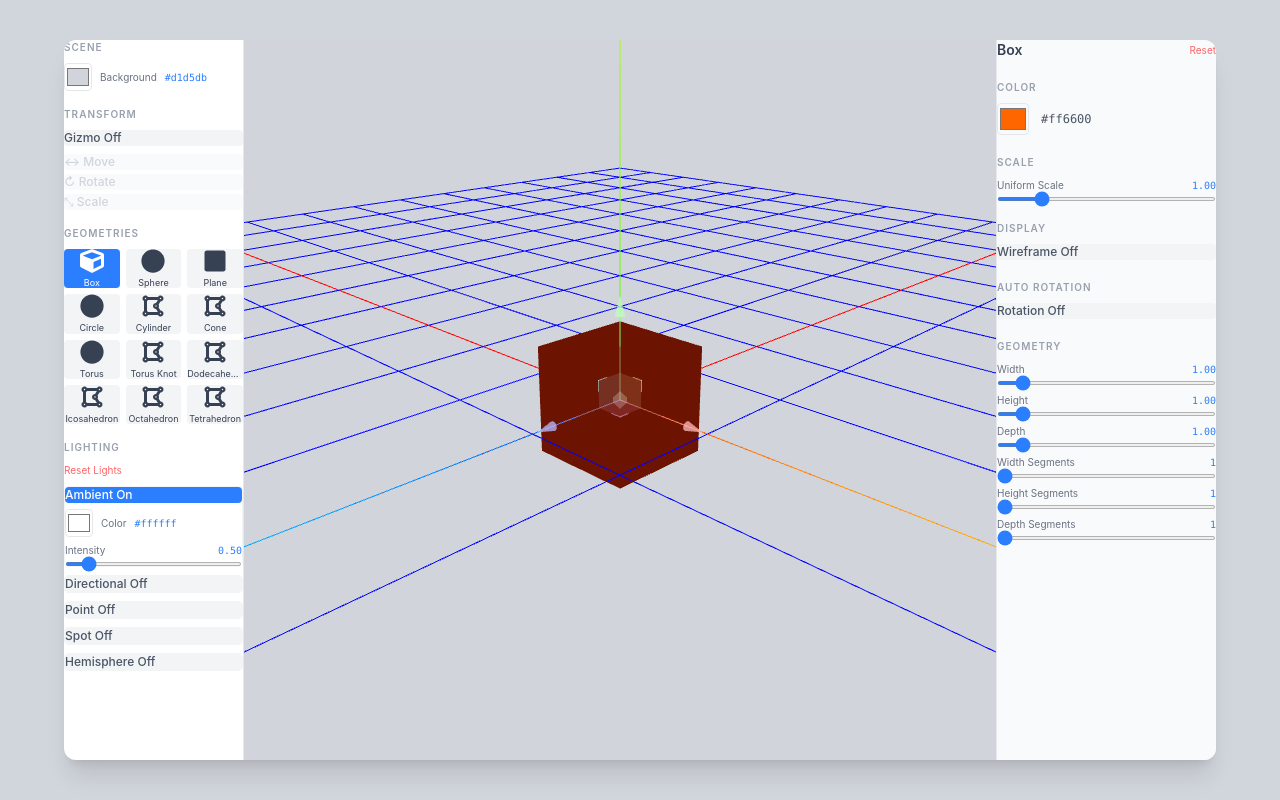
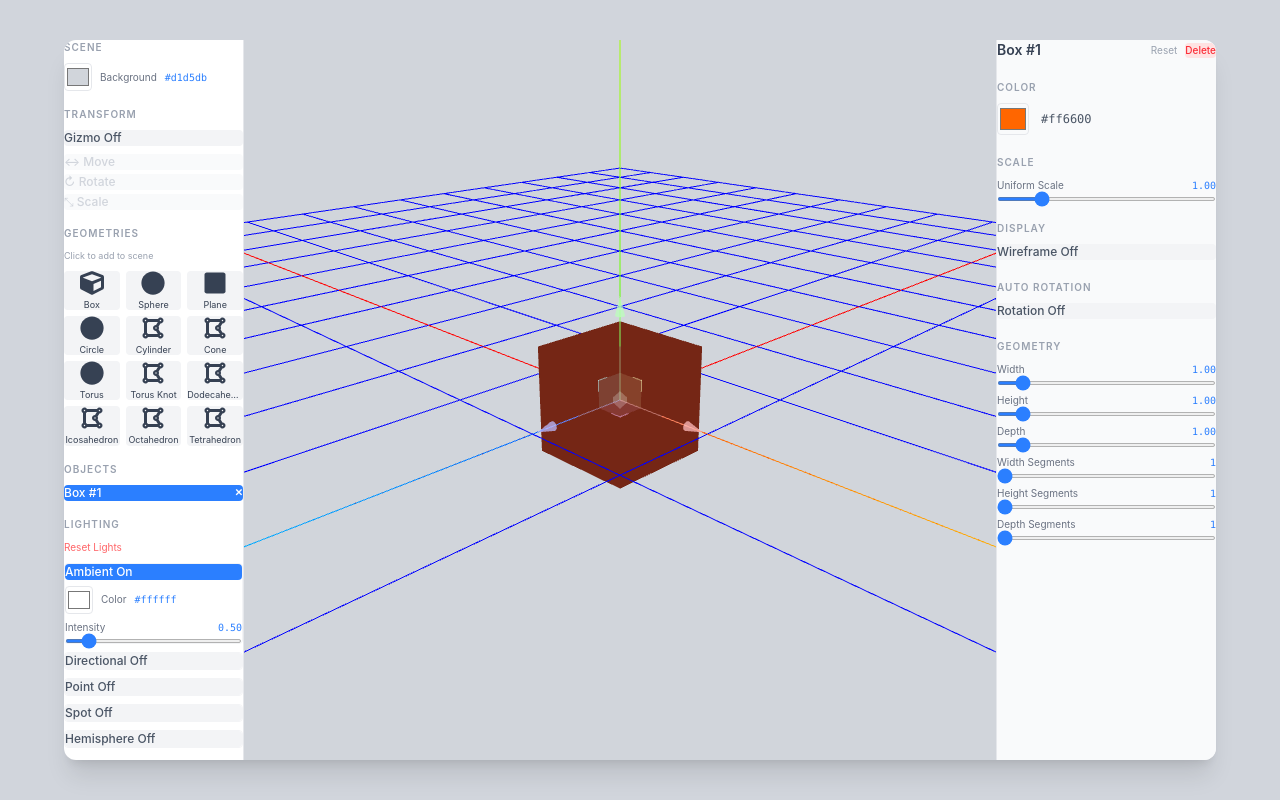
Before and after one commit to teja-kollimarla/r3f, a React (Vite) app in the folder whiteboard/: page / in a window 1280 px wide. Both pictures are taken after a click on the element "Box". Built offline with nearby package versions, Linux system fonts and the light colour scheme.

Commit message:
added the addtion and delection of the object

```diff
--- a/whiteboard/src/App.jsx
+++ b/whiteboard/src/App.jsx
@@ -5,11 +5,16 @@ import useStore from './store/useStore'
 import LeftPanel from './components/Leftpannel'
 import RightPanel from './components/RightPannel'
 import SceneLights from './components/SceneLighting'
-import Shape from './components/Shape'
+import Scene from './components/Scene'
+
+function SceneBackground() {
+  const backgroundColor = useStore((s) => s.backgroundColor)
+  return <color attach="background" args={[backgroundColor]} />
+}
 
 function App() {
-  const selectedGeometry = useStore((s) => s.selectedGeometry)
-  const geoArgs          = useStore((s) => s.geoArgs)
+  const objects   = useStore((s) => s.objects)
+  const selectedId = useStore((s) => s.selectedId)
 
   return (
     <div className="w-full h-screen bg-gray-300 flex items-center justify-center">
@@ -24,25 +29,20 @@ function App() {
             <OrbitControls makeDefault />
             <axesHelper args={[5]} />
             <gridHelper args={[20, 20, 'red', 'blue']} />
-            {selectedGeometry && geoArgs.length > 0 && <Shape />}
+            <Scene />
           </Canvas>
 
-          {!selectedGeometry && (
+          {objects.length === 0 && (
             <div className="absolute inset-0 flex items-center justify-center pointer-events-none">
-              <p className="text-gray-400 text-sm">Select a geometry from the panel</p>
+              <p className="text-gray-400 text-sm">Add a geometry from the panel</p>
             </div>
           )}
         </div>
 
-        {selectedGeometry && <RightPanel />}
+        {selectedId && <RightPanel />}
       </div>
     </div>
   )
 }
 
-function SceneBackground() {
-  const backgroundColor = useStore((s) => s.backgroundColor)
-  return <color attach="background" args={[backgroundColor]} />
-}
-
 export default App
--- a/whiteboard/src/components/Leftpannel.jsx
+++ b/whiteboard/src/components/Leftpannel.jsx
@@ -5,10 +5,13 @@ import LightingPanel from './LightingPannel'
 import Toggle from './ui/toggle'
 
 function LeftPanel() {
-  const selectedGeometry   = useStore((s) => s.selectedGeometry)
+  const objects            = useStore((s) => s.objects)
+  const selectedId         = useStore((s) => s.selectedId)
+  const addObject          = useStore((s) => s.addObject)
+  const removeObject       = useStore((s) => s.removeObject)
+  const selectObject       = useStore((s) => s.selectObject)
   const transformMode      = useStore((s) => s.transformMode)
   const showTransform      = useStore((s) => s.showTransform)
-  const selectGeometry     = useStore((s) => s.selectGeometry)
   const setTransformMode   = useStore((s) => s.setTransformMode)
   const setShowTransform   = useStore((s) => s.setShowTransform)
   const backgroundColor    = useStore((s) => s.backgroundColor)
@@ -62,18 +65,15 @@ function LeftPanel() {
 
       {/* ── Geometries ─────────────────────────── */}
       <Section title="Geometries">
+        <p className="text-[9px] text-gray-400">Click to add to scene</p>
         <div className="grid grid-cols-3 gap-1.5 w-full">
           {Object.entries(geometries).map(([key, item]) => {
             const Icon = item.icon
-            const isSelected = selectedGeometry === key
             return (
               <div
                 key={key}
-                onClick={() => selectGeometry(key)}
-                className={`flex flex-col items-center justify-start gap-1 p-1.5 rounded cursor-pointer transition-colors
-                  ${isSelected
-                    ? 'bg-blue-500 text-white'
-                    : 'bg-gray-100 text-gray-700 hover:bg-gray-200'}`}
+                onClick={() => addObject(key)}
+                className="flex flex-col items-center justify-start gap-1 p-1.5 rounded cursor-pointer transition-colors bg-gray-100 text-gray-700 hover:bg-blue-100 hover:text-blue-600 active:scale-95"
               >
                 <div className="icon-wrapper"><Icon /></div>
                 <span className="text-[9px] text-center w-full truncate leading-tight">{item.name}</span>
@@ -83,6 +83,34 @@ function LeftPanel() {
         </div>
       </Section>
 
+      {/* ── Objects in Scene ───────────────────── */}
+      {objects.length > 0 && (
+        <Section title="Objects">
+          <div className="flex flex-col gap-1">
+            {objects.map((obj) => {
+              const isSelected = obj.id === selectedId
+              return (
+                <div
+                  key={obj.id}
+                  className={`flex items-center justify-between px-2 py-1.5 rounded cursor-pointer text-xs font-medium transition-colors
+                    ${isSelected ? 'bg-blue-500 text-white' : 'bg-gray-100 text-gray-600 hover:bg-gray-200'}`}
+                  onClick={() => selectObject(obj.id)}
+                >
+                  <span className="capitalize truncate">{geometries[obj.geometryKey]?.name} #{obj.id}</span>
+                  <button
+                    onClick={(e) => { e.stopPropagation(); removeObject(obj.id) }}
+                    className={`ml-1 text-[10px] font-bold transition-colors
+                      ${isSelected ? 'text-white hover:text-red-200' : 'text-gray-400 hover:text-red-500'}`}
+                  >
+                    ✕
+                  </button>
+                </div>
+              )
+            })}
+          </div>
+        </Section>
+      )}
+
       <LightingPanel />
 
     </div>
--- a/whiteboard/src/components/RightPannel.jsx
+++ b/whiteboard/src/components/RightPannel.jsx
@@ -5,63 +5,84 @@ import Slider from './ui/slider'
 import Toggle from './ui/toggle'
 
 function RightPanel() {
-  const selectedGeometry = useStore((s) => s.selectedGeometry)
-  const objectProps      = useStore((s) => s.objectProps)
-  const geoArgs          = useStore((s) => s.geoArgs)
+  const objects          = useStore((s) => s.objects)
+  const selectedId       = useStore((s) => s.selectedId)
   const setObjectProp    = useStore((s) => s.setObjectProp)
   const setGeoArg        = useStore((s) => s.setGeoArg)
   const resetObjectProps = useStore((s) => s.resetObjectProps)
+  const removeObject     = useStore((s) => s.removeObject)
 
-  const config = geoConfigs[selectedGeometry]
+  const obj = objects.find((o) => o.id === selectedId)
+  if (!obj) return null
+
+  const { geometryKey, geoArgs, objectProps } = obj
   const { rotation } = objectProps
+  const config = geoConfigs[geometryKey]
+
+  const set = (key) => (value) => setObjectProp(selectedId, key, value)
 
   return (
     <div className="flex-[0_0_220px] border-l border-gray-200 p-4 overflow-y-auto flex flex-col gap-5 bg-gray-50">
 
+      {/* ── Header ───────────────────────────────── */}
       <div className="flex items-center justify-between">
-        <p className="text-sm font-semibold text-gray-700 capitalize">{selectedGeometry}</p>
-        <button
-          onClick={resetObjectProps}
-          className="text-[10px] text-red-400 hover:text-red-600"
-        >
-          Reset
-        </button>
+        <p className="text-sm font-semibold text-gray-700 capitalize">
+          {geometryKey} #{selectedId}
+        </p>
+        <div className="flex items-center gap-2">
+          <button
+            onClick={() => resetObjectProps(selectedId)}
+            className="text-[10px] text-gray-400 hover:text-gray-600"
+          >
+            Reset
+          </button>
+          <button
+            onClick={() => removeObject(selectedId)}
+            className="text-[10px] bg-red-100 hover:bg-red-500 text-red-500 hover:text-white px-2 py-0.5 rounded transition-colors font-medium"
+          >
+            Delete
+          </button>
+        </div>
       </div>
 
+      {/* ── Color ────────────────────────────────── */}
       <Section title="Color">
         <div className="flex items-center gap-3">
           <input
             type="color"
             value={objectProps.color}
-            onChange={(e) => setObjectProp('color', e.target.value)}
+            onChange={(e) => setObjectProp(selectedId, 'color', e.target.value)}
             className="w-8 h-8 rounded cursor-pointer border border-gray-200"
           />
           <span className="text-xs text-gray-600 font-mono">{objectProps.color}</span>
         </div>
       </Section>
 
+      {/* ── Scale ────────────────────────────────── */}
       <Section title="Scale">
         <Slider
           label="Uniform Scale"
           value={objectProps.scale}
           min={0.1} max={5} step={0.1}
-          onChange={(v) => setObjectProp('scale', v)}
+          onChange={set('scale')}
         />
       </Section>
 
+      {/* ── Display ──────────────────────────────── */}
       <Section title="Display">
         <Toggle
           label={`Wireframe ${objectProps.wireframe ? 'On' : 'Off'}`}
           value={objectProps.wireframe}
-          onChange={(v) => setObjectProp('wireframe', v)}
+          onChange={set('wireframe')}
         />
       </Section>
 
+      {/* ── Auto Rotation ────────────────────────── */}
       <Section title="Auto Rotation">
         <Toggle
           label={`Rotation ${rotation.enabled ? 'On' : 'Off'}`}
           value={rotation.enabled}
-          onChange={(v) => setObjectProp('rotation', { ...rotation, enabled: v })}
+          onChange={(v) => setObjectProp(selectedId, 'rotation', { ...rotation, enabled: v })}
         />
         {rotation.enabled && (
           <>
@@ -69,11 +90,9 @@ function RightPanel() {
               {['x', 'y', 'z'].map((axis) => (
                 <button
                   key={axis}
-                  onClick={() => setObjectProp('rotation', { ...rotation, [axis]: !rotation[axis] })}
+                  onClick={() => setObjectProp(selectedId, 'rotation', { ...rotation, [axis]: !rotation[axis] })}
                   className={`flex-1 py-1 rounded text-xs font-bold uppercase transition-colors
-                    ${rotation[axis]
-                      ? 'bg-blue-500 text-white'
-                      : 'bg-gray-100 text-gray-500 hover:bg-gray-200'}`}
+                    ${rotation[axis] ? 'bg-blue-500 text-white' : 'bg-gray-100 text-gray-500 hover:bg-gray-200'}`}
                 >
                   {axis}
                 </button>
@@ -83,12 +102,13 @@ function RightPanel() {
               label="Speed"
               value={rotation.speed}
               min={0} max={10} step={0.1}
-              onChange={(v) => setObjectProp('rotation', { ...rotation, speed: v })}
+              onChange={(v) => setObjectProp(selectedId, 'rotation', { ...rotation, speed: v })}
             />
           </>
         )}
       </Section>
 
+      {/* ── Geometry ─────────────────────────────── */}
       {config && (
         <Section title="Geometry">
           {config.controls.map((ctrl) => (
@@ -97,7 +117,7 @@ function RightPanel() {
               label={ctrl.label}
               value={geoArgs[ctrl.index]}
               min={ctrl.min} max={ctrl.max} step={ctrl.step}
-              onChange={(v) => setGeoArg(ctrl.index, v)}
+              onChange={(v) => setGeoArg(selectedId, ctrl.index, v)}
             />
           ))}
         </Section>
--- /dev/null
+++ b/whiteboard/src/components/scene.jsx
@@ -0,0 +1,85 @@
+import { useRef, useState, useMemo } from 'react'
+import { TransformControls } from '@react-three/drei'
+import { useFrame } from '@react-three/fiber'
+import { geometries } from '../lib/geometrics'
+import useStore from '../store/useStore'
+
+function SceneObject({ obj }) {
+  const meshRef   = useRef()
+  const [ready, setReady] = useState(false)
+
+  const selectedId     = useStore((s) => s.selectedId)
+  const selectObject   = useStore((s) => s.selectObject)
+  const transformMode  = useStore((s) => s.transformMode)
+  const showTransform  = useStore((s) => s.showTransform)
+
+  const { id, geometryKey, geoArgs, objectProps } = obj
+  const { color, scale, wireframe, rotation } = objectProps
+  const isSelected = selectedId === id
+
+  const item = geometries[geometryKey]
+  const geometry = useMemo(() => {
+    if (!item) return null
+    return new item.geometry(...geoArgs)
+  }, [geometryKey, geoArgs])
+
+  useFrame((_, delta) => {
+    if (!meshRef.current || !rotation.enabled) return
+    if (rotation.x) meshRef.current.rotation.x += rotation.speed * delta
+    if (rotation.y) meshRef.current.rotation.y += rotation.speed * delta
+    if (rotation.z) meshRef.current.rotation.z += rotation.speed * delta
+  })
+
+  if (!item || !geometry) return null
+
+  return (
+    <>
+      {ready && isSelected && (
+        <TransformControls
+          enabled={showTransform}
+          visible={showTransform}
+          object={meshRef}
+          mode={transformMode}
+        />
+      )}
+      <mesh
+        ref={(el) => {
+          meshRef.current = el
+          if (el && !ready) setReady(true)
+        }}
+        scale={[scale, scale, scale]}
+        onClick={(e) => { e.stopPropagation(); selectObject(id) }}
+      >
+        <primitive object={geometry} attach="geometry" />
+        <meshStandardMaterial
+          color={color}
+          wireframe={wireframe}
+          emissive={isSelected ? '#222222' : '#000000'}
+        />
+      </mesh>
+    </>
+  )
+}
+
+function Scene() {
+  const objects = useStore((s) => s.objects)
+  const selectObject = useStore((s) => s.selectObject)
+
+  return (
+    <>
+      {/* Click on empty space to deselect */}
+      <mesh
+        scale={[1000, 1000, 1000]}
+        onClick={() => selectObject(null)}
+        visible={false}
+      >
+        <planeGeometry />
+      </mesh>
+      {objects.map((obj) => (
+        <SceneObject key={obj.id} obj={obj} />
+      ))}
+    </>
+  )
+}
+
+export default Scene
--- a/whiteboard/src/store/useStore.js
+++ b/whiteboard/src/store/useStore.js
@@ -3,99 +3,85 @@ import { geoConfigs } from '../lib/geoConfigs'
 
 const defaultRotation = { enabled: false, x: false, y: true, z: false, speed: 1 }
 
-const defaultObjectProps = {
+export const makeObjectProps = () => ({
   color: '#ff6600',
   scale: 1,
   wireframe: false,
-  rotation: defaultRotation,
+  rotation: { ...defaultRotation },
+})
+
+const defaultLights = {
+  ambient:     { enabled: true,  color: '#ffffff', intensity: 0.5 },
+  directional: { enabled: false, color: '#ffffff', intensity: 1, x: 10, y: 10, z: 5,  showHelper: false, helperSize: 1 },
+  point:       { enabled: false, color: '#ffffff', intensity: 1, x: 0,  y: 5,  z: 0,  distance: 0, decay: 2, showHelper: false, helperSize: 0.5 },
+  spot:        { enabled: false, color: '#ffffff', intensity: 1, x: 5,  y: 10, z: 5,  angle: 0.3, penumbra: 0.1, distance: 0, decay: 2, showHelper: false },
+  hemisphere:  { enabled: false, skyColor: '#ffffff', groundColor: '#444444', intensity: 0.5, showHelper: false, helperSize: 1 },
 }
 
-const defaultLights = {
-  ambient: {
-    enabled: true,
-    color: '#ffffff',
-    intensity: 0.5,
+let nextId = 1
+
+const useStore = create((set, get) => ({
+  // ── Objects ────────────────────────────────────
+  objects: [],        // [{ id, geometryKey, geoArgs, objectProps }]
+  selectedId: null,
+
+  addObject: (geometryKey) => {
+    const id = nextId++
+    const geoArgs = [...(geoConfigs[geometryKey]?.defaults || [])]
+    set((state) => ({
+      objects: [...state.objects, { id, geometryKey, geoArgs, objectProps: makeObjectProps() }],
+      selectedId: id,
+    }))
   },
-  directional: {
-    enabled: false,
-    color: '#ffffff',
-    intensity: 1,
-    x: 10, y: 10, z: 5,
-    showHelper: false,
-    helperSize: 1,
-  },
-  point: {
-    enabled: false,
-    color: '#ffffff',
-    intensity: 1,
-    x: 0, y: 5, z: 0,
-    distance: 0,
-    decay: 2,
-    showHelper: false,
-    helperSize: 0.5,
-  },
-  spot: {
-    enabled: false,
-    color: '#ffffff',
-    intensity: 1,
-    x: 5, y: 10, z: 5,
-    angle: 0.3,
-    penumbra: 0.1,
-    distance: 0,
-    decay: 2,
-    showHelper: false,
-  },
-  hemisphere: {
-    enabled: false,
-    skyColor: '#ffffff',
-    groundColor: '#444444',
-    intensity: 0.5,
-    showHelper: false,
-    helperSize: 1,
-  },
-}
 
-const useStore = create((set) => ({
-  selectedGeometry: null,
-  transformMode: 'translate',
-  showTransform: false,          // ← ADD THIS
-  geoArgs: [],
-  objectProps: defaultObjectProps,
-  lights: defaultLights,
-  backgroundColor: '#d1d5db',
-
-  selectGeometry: (key) => set({
-    selectedGeometry: key,
-    geoArgs: [...(geoConfigs[key]?.defaults || [])],
-    objectProps: defaultObjectProps,
+  removeObject: (id) => set((state) => {
+    const objects = state.objects.filter((o) => o.id !== id)
+    const selectedId = state.selectedId === id
+      ? (objects.length > 0 ? objects[objects.length - 1].id : null)
+      : state.selectedId
+    return { objects, selectedId }
   }),
 
-  setTransformMode:  (mode) => set({ transformMode: mode }),
-  setShowTransform:  (v)    => set({ showTransform: v }), // ← ADD THIS
+  selectObject: (id) => set({ selectedId: id }),
 
-  setObjectProp: (key, value) => set((state) => ({
-    objectProps: { ...state.objectProps, [key]: value },
+  setObjectProp: (id, key, value) => set((state) => ({
+    objects: state.objects.map((o) =>
+      o.id === id ? { ...o, objectProps: { ...o.objectProps, [key]: value } } : o
+    ),
   })),
 
-  setGeoArg: (index, value) => set((state) => {
-    const next = [...state.geoArgs]
-    next[index] = value
-    return { geoArgs: next }
-  }),
-
-  resetObjectProps: () => set((state) => ({
-    objectProps: defaultObjectProps,
-    geoArgs: [...(geoConfigs[state.selectedGeometry]?.defaults || [])],
+  setGeoArg: (id, index, value) => set((state) => ({
+    objects: state.objects.map((o) => {
+      if (o.id !== id) return o
+      const geoArgs = [...o.geoArgs]
+      geoArgs[index] = value
+      return { ...o, geoArgs }
+    }),
   })),
 
-  updateLight: (type, key, value) => set((state) => ({
-    lights: {
-      ...state.lights,
-      [type]: { ...state.lights[type], [key]: value },
-    },
+  resetObjectProps: (id) => set((state) => ({
+    objects: state.objects.map((o) =>
+      o.id === id
+        ? { ...o, objectProps: makeObjectProps(), geoArgs: [...(geoConfigs[o.geometryKey]?.defaults || [])] }
+        : o
+    ),
   })),
 
-  resetLights:        () => set({ lights: defaultLights }),
+  // ── Transform ──────────────────────────────────
+  transformMode: 'translate',
+  showTransform: false,
+  setTransformMode:  (mode) => set({ transformMode: mode }),
+  setShowTransform:  (v)    => set({ showTransform: v }),
+
+  // ── Lights ─────────────────────────────────────
+  lights: defaultLights,
+  updateLight: (type, key, value) => set((state) => ({
+    lights: { ...state.lights, [type]: { ...state.lights[type], [key]: value } },
+  })),
+  resetLights: () => set({ lights: defaultLights }),
+
+  // ── Scene ──────────────────────────────────────
+  backgroundColor: '#d1d5db',
   setBackgroundColor: (color) => set({ backgroundColor: color }),
 }))
 
```
